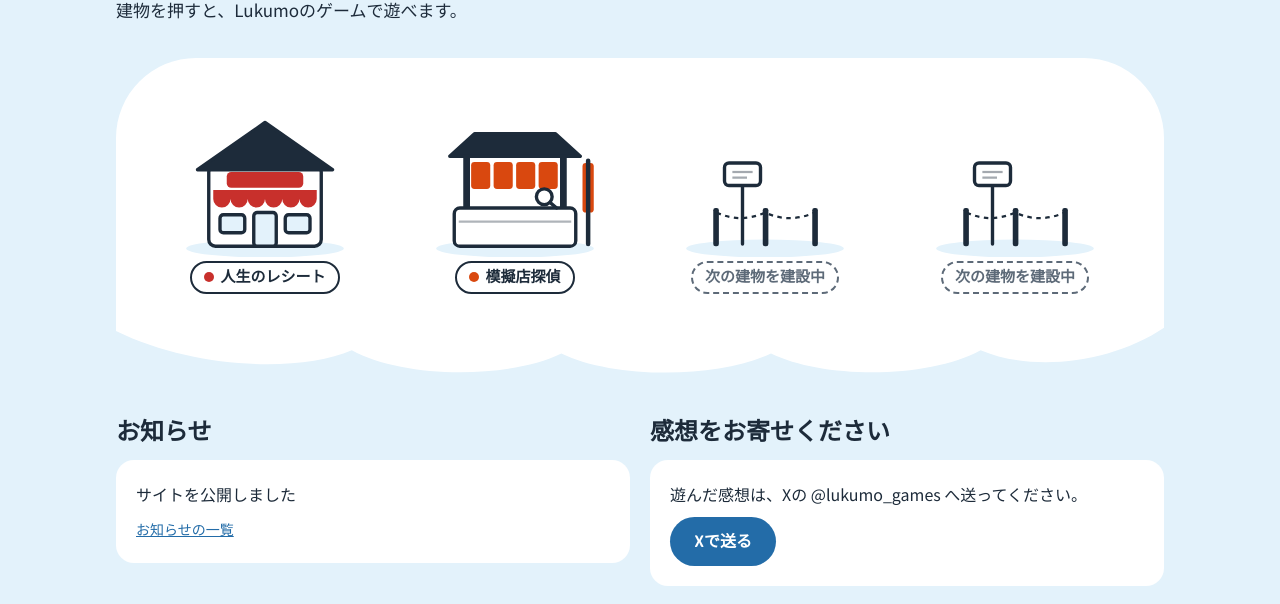
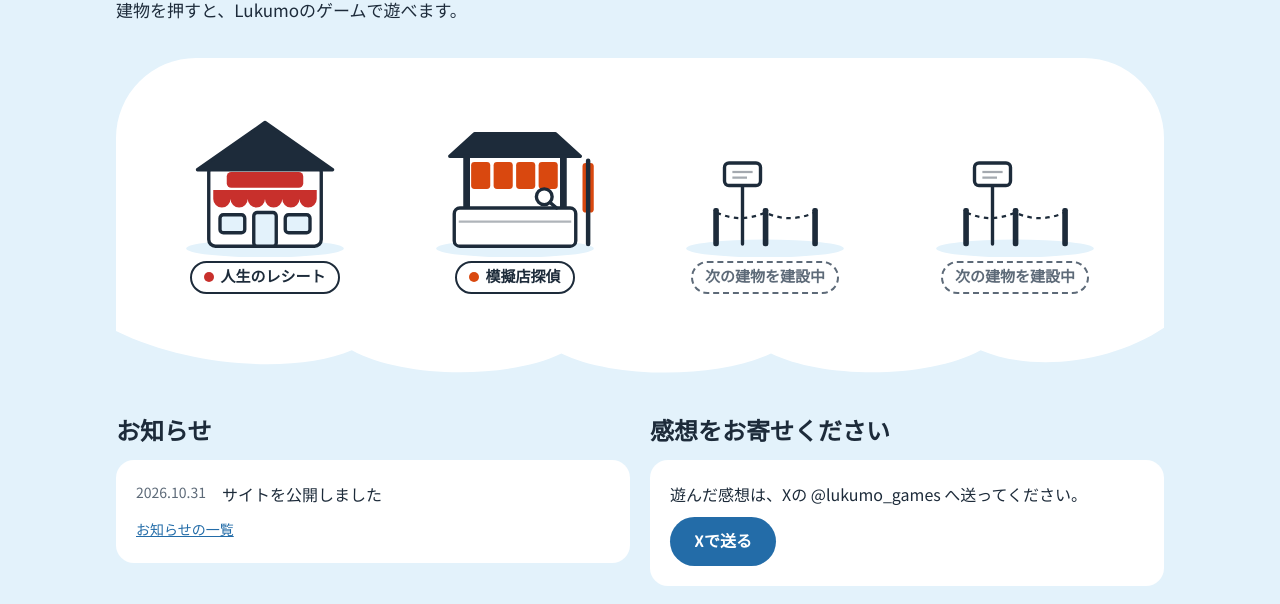
Before and after one commit to lukumogame/lukumo-site, a plain HTML site: page lukumo-site/index.html in a window 1280 px wide. Shown: the part 196-800 px from the top of the page. Drawn offline with Linux system fonts and the light colour scheme.

Commit message:
Update index.html

```diff
--- a/lukumo-site/index.html
+++ b/lukumo-site/index.html
@@ -58,7 +58,7 @@
           <h2 id="news-title">お知らせ</h2>
           <div class="card">
             <ul class="news-list">
-              <li><span class="news-date"><!-- 公開日を入れる（例：2026.11.03） --></span><span>サイトを公開しました</span></li>
+              <li><span class="news-date"><span class="news-date">2026.10.31</span></span><span>サイトを公開しました</span></li>
             </ul>
             <a class="more" href="news.html">お知らせの一覧</a>
           </div>
```
